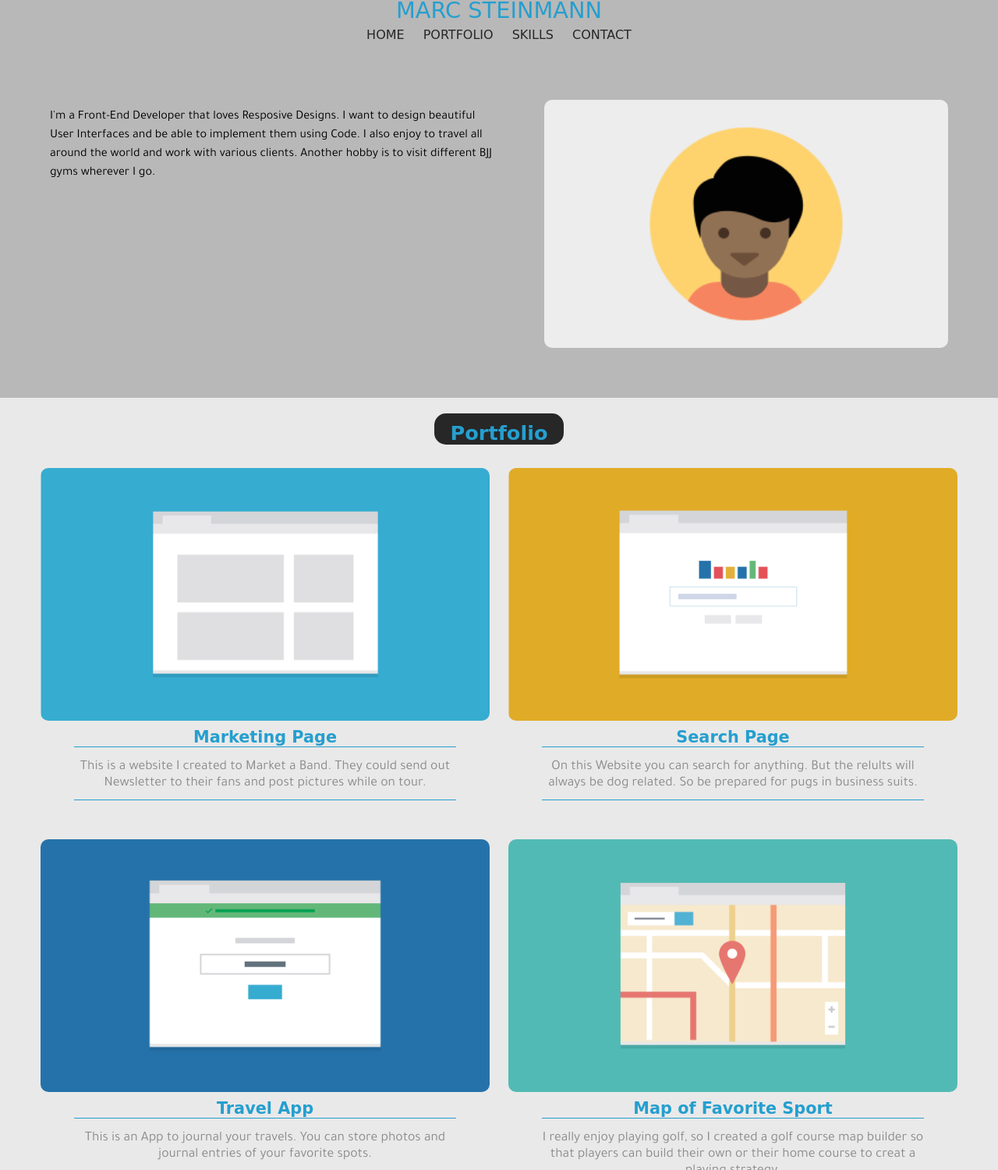
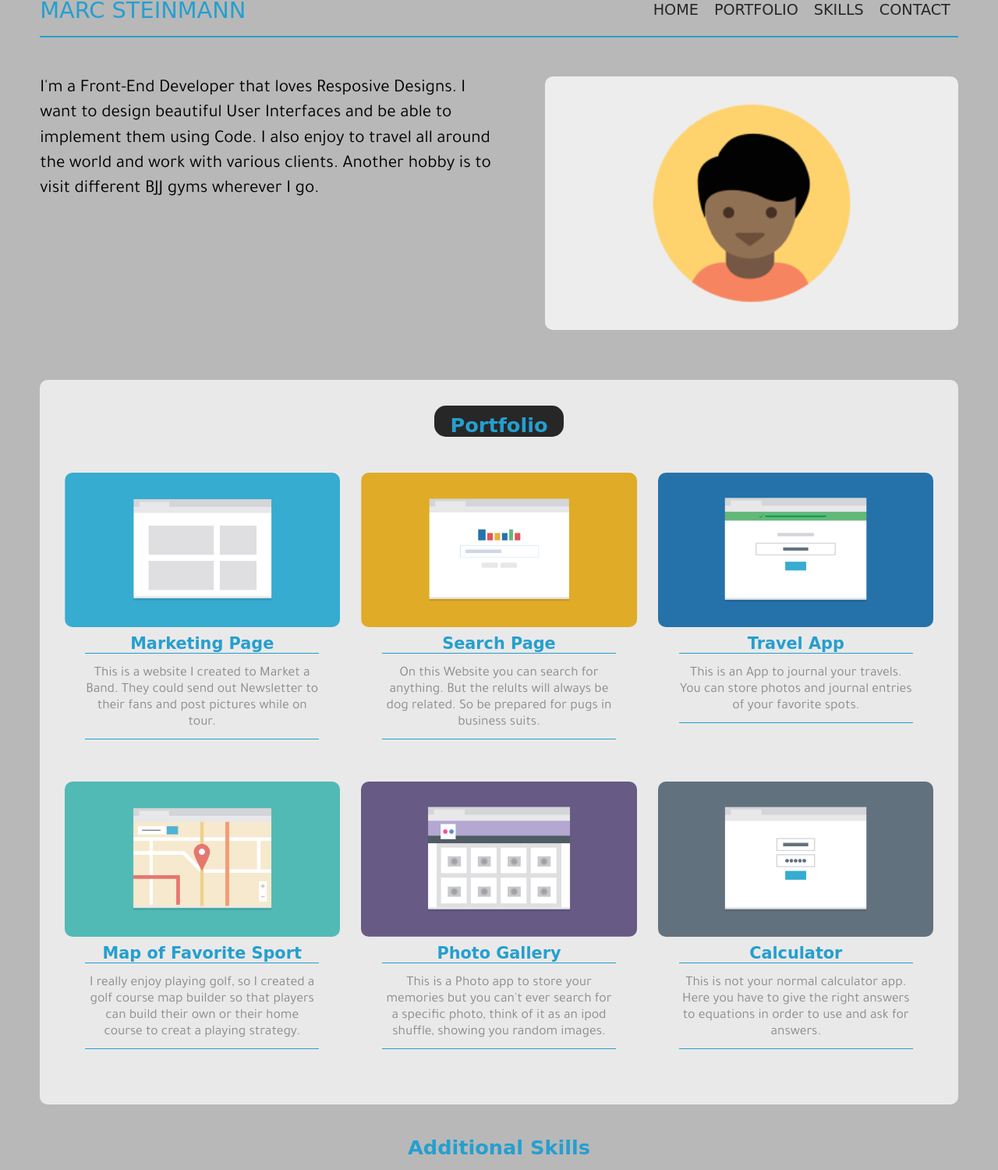
Before and after one commit to marc-design-dev/Tech-Degree-Project-Unit-02, a plain HTML site: page index.html in a window 1280 px wide. Shown: the part 44-1544 px from the top of the page at 78% size. Drawn offline with Linux system fonts and the light colour scheme; a web font is replaced by a local one.

Commit message:
Css updates

```diff
--- a/css/style.css
+++ b/css/style.css
@@ -45,6 +45,7 @@ main {
     border-top: solid 1px rgb(37, 159, 207);
 }
 
+
 .nav, .nav2{
     list-style: none;
     padding: 0px;
@@ -65,9 +66,12 @@ a:hover {
     color: rgb(233, 187, 36);
 }
 
+.nav2 {
+    border-top: solid 2px rgb(37, 159, 207);
+    width: 92%;
+}
+.main-footer {
 
-.main-footer {
-    border-top: solid 1px rgb(37, 159, 207);
     margin-left: 10px;
     margin-right: 10px;
 }
@@ -129,7 +133,9 @@ main h2 {
     width: fit-content;
     margin: 10px auto 10px;
 }
-
+.main-projects {
+    padding-bottom: 40px;
+}
 .main-projects .projects{
     width: 100%;
     margin: auto;
@@ -154,7 +160,7 @@ main h2 {
 .contact-details {
 
     margin: auto;
-    padding-bottom: 20px;
+    padding-bottom: 30px;
     background: linear-gradient(transparent, rgb(233, 233, 233));
     }
 .contact-details h4 {
@@ -171,7 +177,7 @@ main h2 {
     }
 .nav2 {
     display:flex;
-    margin: 0px;
+    margin: auto;
     padding: 20px 0px;
     }
 .nav2 li {
@@ -180,11 +186,11 @@ main h2 {
 .name2 {
     font-size: 0.8rem;
     margin-right: auto;
-    margin-left: 10px;
+    margin-left: 0px;
     }
 .backtotop {
     font-size: 0.8rem;
-    margin-right: 10px;
+    margin-right: 0px;
     }
 .skills img {
     width: 20%;
@@ -279,16 +285,85 @@ main h2 {
         display: none;
     }
     .name2 {
-        margin-left: 20px;
+        margin-left: 0px;
     }
     .link2 {
-        margin-right: 20px;
+        margin-right: 0px;
+        margin-left: 20px;
     }
     .nav2 .name2, .link2{
         font-size: 1.1rem;
     }
 
+}
 
+/* media quaries for 1024px */
+
+
+@media (min-width: 1024px) {
+
+    .main-nav li {
+        display: inline-block;
+        justify-content: space-around;
+    }
+    .main-nav {
+        border-bottom: solid 2px rgb(37, 159, 207);
+        width: 92%;
+        margin: auto;
+    }
+    .nav {
+        display: flex;
+    }
+    .name {
+        margin-right: auto;
+
+    }
+
+    .link {
+        font-size: 1.2rem;
+    }
+
+    .group {
+        margin-top: 40px;
+        margin-left: 4%;
+        margin-right: 4%;
+    }
+    .about {
+        font-size: 1.4rem;
+        line-height: 1.4em;
+        font-size: 1.8vw;
+        margin-top: 10px;
+    }
+    .main-projects h2 {
+        font-size: 1.8rem;
+        margin-top: 2%;
+        margin-bottom: 2%;
+    }
+    .main-projects .projects{
+        width: 30%;
+        margin: 1%;
+    }
+    .main-projects h2 {
+        font-size: 1.6rem;
+    }
+    .projects img {
+        width: 100%;
+    }
+    .main-projects {
+        width: 92%;
+        margin: auto;
+        padding-bottom: 40px;
+        border-radius: 10px;
+    }
+    .main-projects p{
+        font-size: 1.1rem;
+    }
+    .projects {
+       vertical-align: top;
+    }
+    .skills {
+        width: 45%;
+    }
 
 
 }
```
